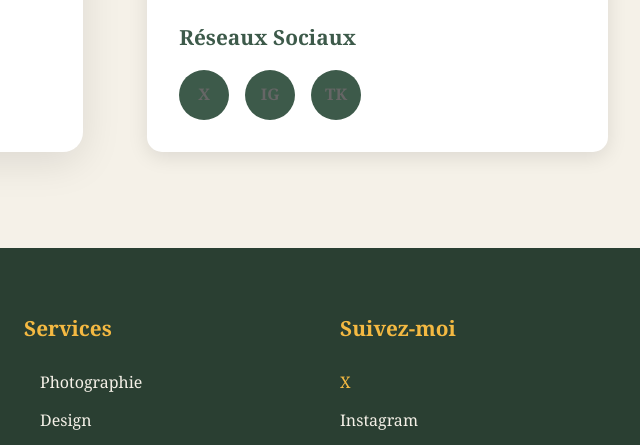
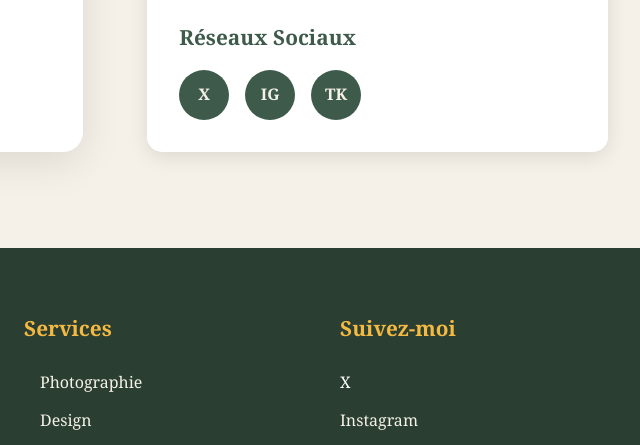
Before and after one commit to agiovannini2b/Portfolio-Andrea-Giovannini-1, a website: page index.html in a window 1280 px wide. In both pictures the pointer is over the link 1114 px from the left and 6209 px from the top of the page. Shown: the part 5827-6272 px from the top of the page, 640-1280 px from the left. Drawn offline with Linux system fonts and the light colour scheme.

Commit message:
Update styles.css

```diff
--- a/styles.css
+++ b/styles.css
@@ -1402,6 +1402,10 @@ html {
   transform: scale(1.1) rotate(360deg);
 }
 
+a.social-icon {
+  color: var(--cream);
+}
+
 /* ===========================
          FOOTER
          =========================== */
@@ -1484,7 +1488,7 @@ html {
 }
 
 .footer-social-link:hover {
-  color: var(--yellow);
+  color: white !important;
 }
 
 .footer-bottom {
```
